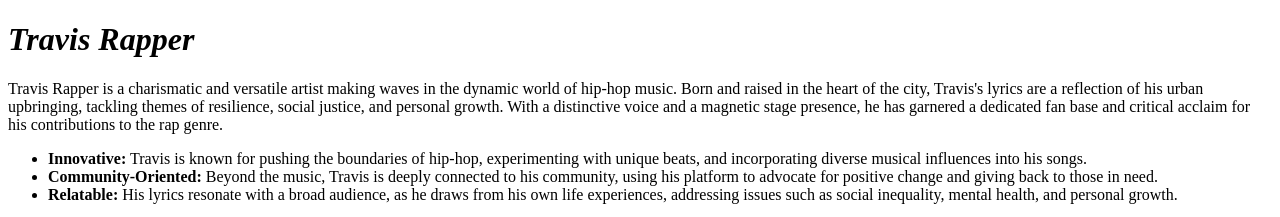
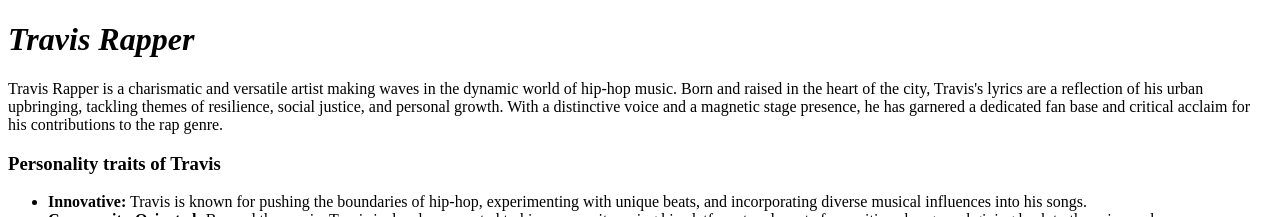
Before and after one commit to 44-563-WebApps-F23/44563-webapps-f23-assignment3-Reshmitj, a plain HTML site: page bonus.html in a window 1280 px wide. Shown: the top 217 px of the page. Drawn offline with Linux system fonts and the light colour scheme; grey boxes are pictures that could not be loaded.

Commit message:
Update bonus.html

```diff
--- a/bonus.html
+++ b/bonus.html
@@ -11,6 +11,7 @@
         raised in the heart of the city, Travis's lyrics are a reflection of his urban upbringing, tackling themes of
         resilience, social justice, and personal growth. With a distinctive voice and a magnetic stage presence, he has
         garnered a dedicated fan base and critical acclaim for his contributions to the rap genre.</p>
+    <h3>Personality traits of Travis</h3>
     <ul>
         <li><strong>Innovative:</strong> Travis is known for pushing the boundaries of hip-hop, experimenting with
             unique beats, and incorporating diverse musical influences into his songs.</li>
```
